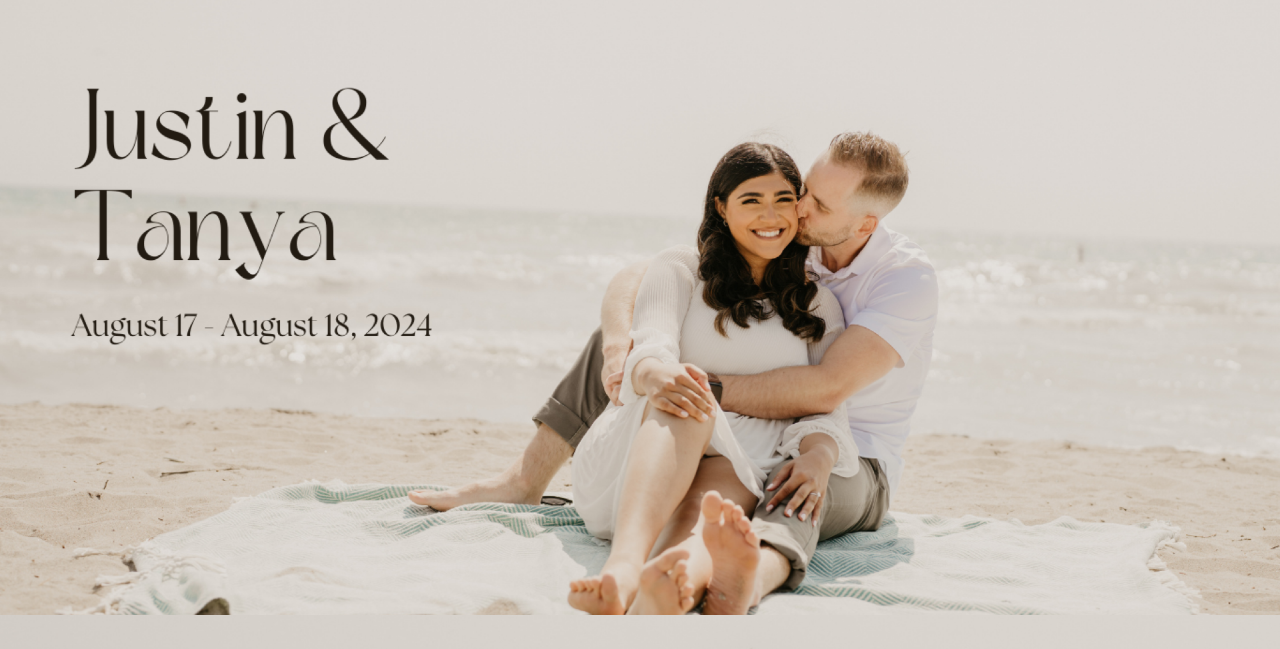
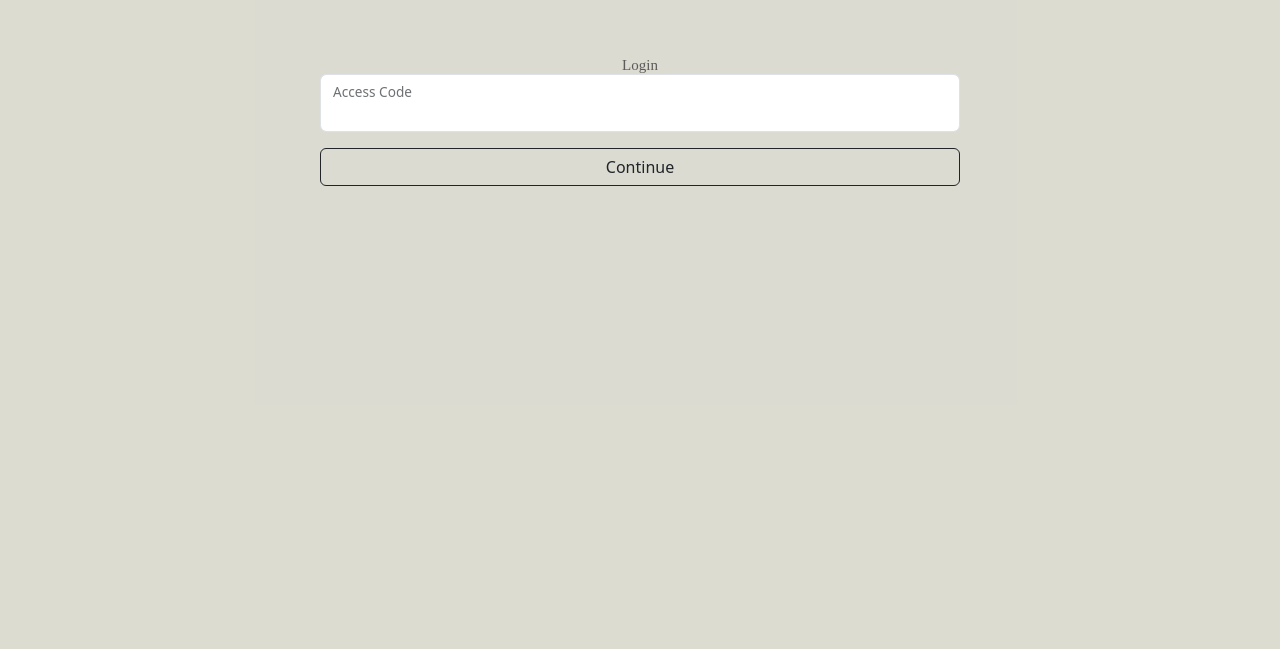
Before and after one commit to MichaelSault/TanyaWeddingWebsite, a React (Vite) app: page / in a window 1280 px wide. Shown: the part 104-753 px from the top of the page. Built offline with nearby package versions, Linux system fonts and the light colour scheme.

Commit message:
locked website behind an access code

```diff
--- /dev/null
+++ b/src/components/code.componenet.jsx
@@ -0,0 +1,59 @@
+import {Button} from "react-bootstrap";
+import {useState, useEffect} from 'react';
+
+
+import FloatingLabel from "react-bootstrap/FloatingLabel";
+import Form from "react-bootstrap/Form";
+
+import '../App.css'
+import { CodeOutlined } from "@mui/icons-material";
+
+const Code = ({validate}) => {
+    const [Code, setCode] = useState({
+        code: ""
+    });
+
+    const handleChange = (event) => {
+        const {name, value} = event.target;
+        console.log(value);
+
+        setCode(prev => {
+            return {
+                ...prev,
+                [name]: value,
+            };
+        });
+    };
+
+    const handleSubmit = async(event) => {
+        if (Code.code == "RossWedding2024") {
+            console.log("User will be logged in");
+            validate();
+        } else {
+            console.log("Incorrect Code:", Code.code);
+        }
+    }
+
+    return (
+        <>
+
+        <div id='bodyTest' style={{width:"100%", margin:"auto auto", textAlign:"center"}}>
+            <h2>Login</h2>
+            <FloatingLabel
+            controlId="code"
+            name="code"
+            label="Access Code"
+            className="mb-3"
+            >
+
+            <Form.Control type="text" name="code" onChange={handleChange}/>
+            {/*Use this line for rsvp using user code*/}
+            {/* <Form.Control type="text" name="code" onChange={handleChange}/> */}
+            </FloatingLabel>
+            <Button variant="outline-dark" style={{width:"100%"}} onClick={handleSubmit}>Continue</Button>
+        </div>
+        </>
+    )
+}
+
+export default Code;
--- a/src/components/home.component.jsx
+++ b/src/components/home.component.jsx
@@ -1,4 +1,6 @@
 import '../App.css'
+import { useState, useCallback } from 'react';
+
 import TitleHeader from './titleBanner.component';
 import EventCard from './eventCard.component';
 import FAQ from './faq.componenet';
@@ -9,13 +11,31 @@ import Registry from './registry.component';
 import Attire from './attire.component';
 import RSVPTag from './RSVPTag.compopnent';
 
+import Code from './code.componenet';
+
+
 import Header from '../assets/Header/Header.png';
 import WeddingEvents from '../assets/Header/WeddingEvents.png';
 
 function Home() {
 
+  const [code, setCode] = useState({
+    isValid: false
+  });
+
+  const validate = useCallback(() => {
+    setCode(prev => {
+      return {
+        ...prev,
+        isValid: true
+      };
+    });
+    console.log(code.isValid);
+  });
+
   return (
     <>
+        { !code.isValid ? <Code validate={validate}/> : <>
         <TitleHeader Title={'Justin & Tanya'}/>
 
         <img src={Header} className="d-block" height="60%" alt="..."/>
@@ -44,8 +64,10 @@ function Home() {
           <Attire/>
 
           <RSVPTag/>
+          </>
+      }
     </>
   )
 }
 
-export default Home
+export default Home;
```
